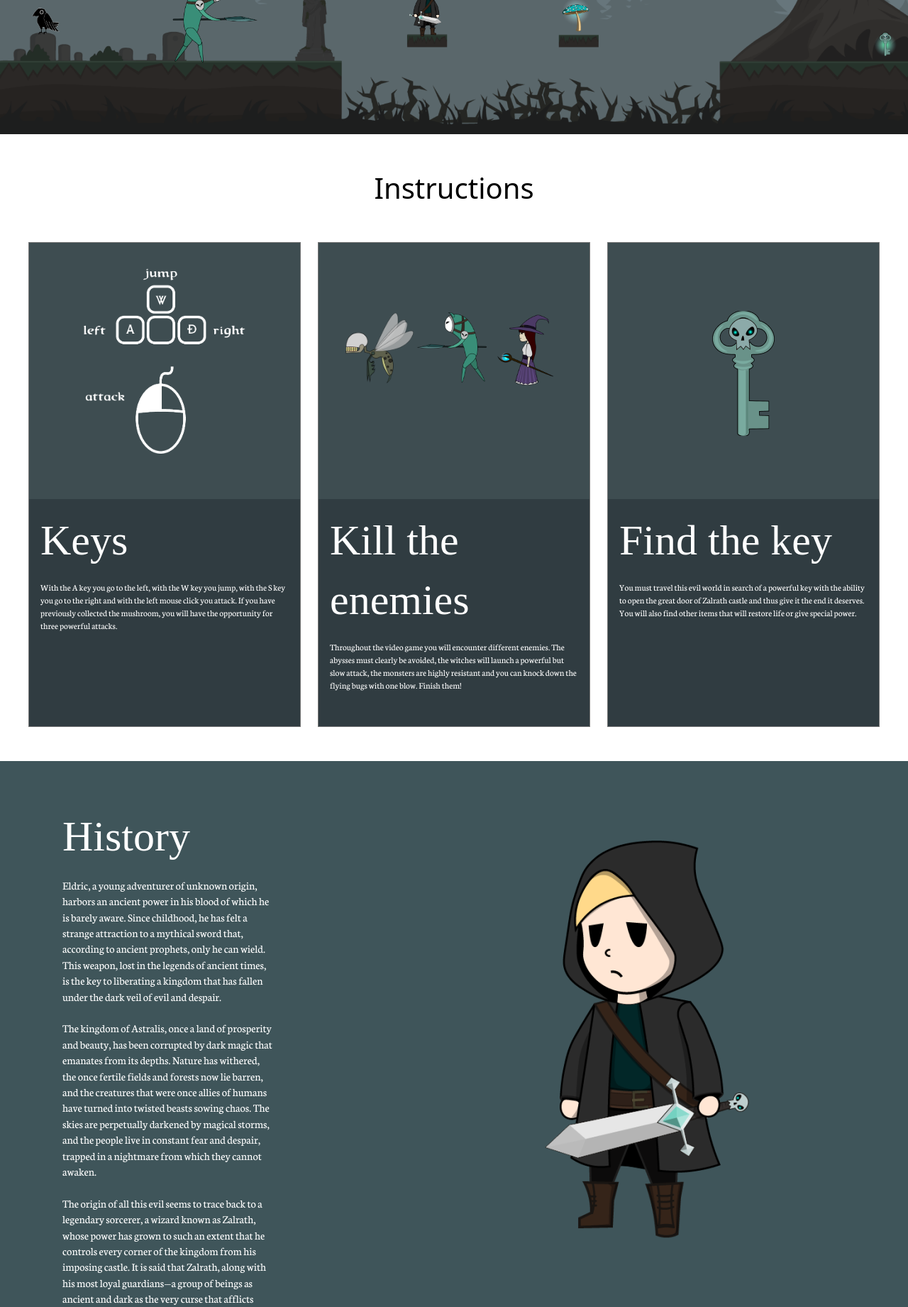
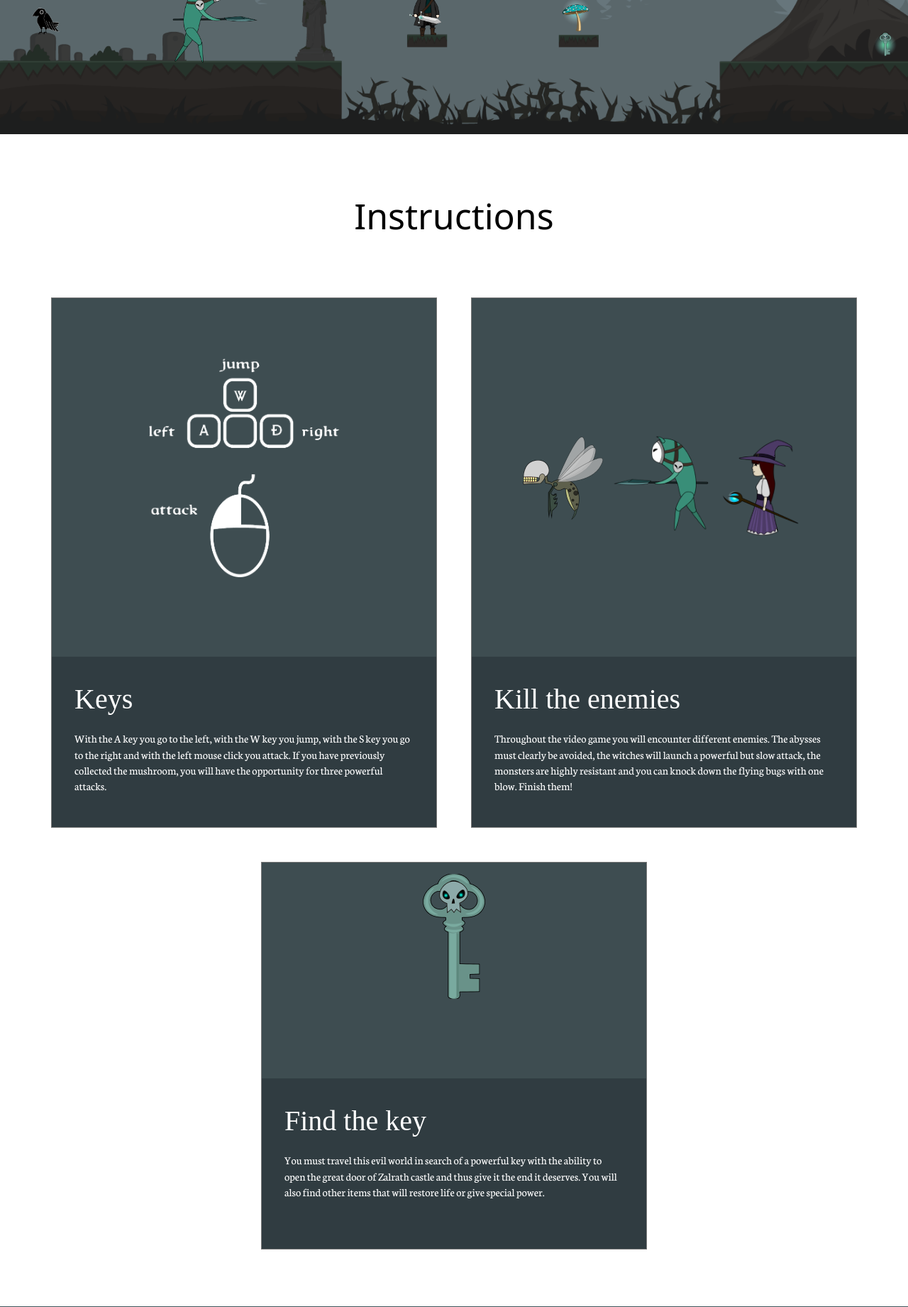
Before and after one commit to JoshCR04/video_game, a PHP site: page / in a window 1280 px wide. Shown: the part 483-2324 px from the top of the page at 71% size. Run offline with PHP 8.4, Linux system fonts and the light colour scheme; some web fonts are replaced.

Commit message:
detalles

```diff
--- a/css/main.css
+++ b/css/main.css
@@ -92,7 +92,7 @@ button:focus {
 .instructions-title {
   color: hsl(0, 0%, 0%);
   font-family: "Karantina", system-ui;
-  font-size: 2.5rem;
+  font-size: 3.125rem;
   font-weight: 400;
   margin-top: 1rem;
   margin-bottom: 5rem;
@@ -107,11 +107,6 @@ button:focus {
   .instructions-title {
     padding: 1.25rem;
     margin-bottom: 1.25rem;
-  }
-}
-@media only screen and (min-width: 1025px) {
-  .instructions-title {
-    margin-bottom: 3rem;
   }
 }
 
@@ -137,14 +132,6 @@ button:focus {
     align-items: center;
     gap: 2.5rem;
     padding: 0 1.5rem;
-  }
-}
-@media only screen and (min-width: 1025px) {
-  .instructions-cards {
-    display: flex;
-    flex-wrap: wrap;
-    justify-content: center;
-    gap: 1.5rem;
   }
 }
 
@@ -199,12 +186,6 @@ button:focus {
     padding-bottom: 4rem;
   }
 }
-@media only screen and (min-width: 1025px) {
-  .instruction-card {
-    width: 30%;
-    max-width: 34rem;
-  }
-}
 
 .img-cards {
   max-width: 50%;
@@ -229,16 +210,11 @@ button:focus {
     padding: 1rem;
   }
 }
-@media only screen and (min-width: 1025px) {
-  .img-cards {
-    max-width: 60%;
-    margin: 2rem;
-  }
-}
 
 .text-box {
   background-color: hsl(195, 15%, 22%);
   border: 0.006 solid hsl(0, 0%, 47%);
+  font-size: 2.5rem;
   margin-top: 2rem;
   padding-top: 3rem;
   padding: 2rem;
@@ -284,13 +260,6 @@ button:focus {
     white-space: normal;
   }
 }
-@media only screen and (min-width: 1025px) {
-  .text-box {
-    height: auto;
-    padding: 1rem;
-    height: 20rem;
-  }
-}
 
 .text-box figcaption {
   text-align: left;
@@ -298,11 +267,6 @@ button:focus {
   font-size: 1rem;
   color: hsl(0, 0%, 100%);
   margin: 0;
-}
-@media only screen and (min-width: 1025px) {
-  .text-box figcaption {
-    font-size: 0.8rem;
-  }
 }
 
 .title-tarjeta {
@@ -322,11 +286,6 @@ button:focus {
   .title-tarjeta {
     font-size: 1.5625rem;
     font-weight: 700;
-  }
-}
-@media only screen and (min-width: 1025px) {
-  .title-tarjeta {
-    font-size: 3.75rem;
   }
 }
 
@@ -349,12 +308,6 @@ button:focus {
     margin-top: 1.5rem;
     display: flex;
     justify-content: center;
-  }
-}
-@media only screen and (min-width: 1025px) {
-  .image-container {
-    margin-top: 6rem;
-    max-width: 100%;
   }
 }
 
@@ -543,11 +489,6 @@ input[type=password] {
     box-sizing: border-box;
   }
 }
-@media only screen and (min-width: 1025px) {
-  .instructions-section {
-    margin: 3rem 0;
-  }
-}
 
 .header {
   display: flex;
@@ -918,20 +835,9 @@ input[type=password] {
   align-items: center;
   justify-content: center;
 }
-@media only screen and (min-width: 1025px) {
-  .image-container-key {
-    margin-top: 6rem;
-    max-width: 100%;
-  }
-}
 
 .small-image {
   width: 30%;
-}
-@media only screen and (min-width: 1025px) {
-  .small-image {
-    width: 40%;
-  }
 }
 
 .small-image img {
@@ -1051,15 +957,6 @@ input[type=password] {
     height: auto;
   }
 }
-@media only screen and (min-width: 1025px) {
-  .pj-container {
-    max-width: 80%;
-    margin-left: 24rem;
-    margin-right: auto;
-    display: flex;
-    margin-top: 3rem;
-  }
-}
 
 .fondo {
   background: url(../img/fondo_menu.png) no-repeat center center fixed;
--- a/menu.html
+++ b/menu.html
@@ -51,9 +51,6 @@
         <a href="game.html">start adventure</a>
       </li>
       <li class="buttons">
-        <a href="controls.html">controls</a>
-      </li>
-      <li class="buttons">
         <a href="index.html">home</a>
       </li>
     </ul>
--- a/scss/abstracts/_mixins.scss
+++ b/scss/abstracts/_mixins.scss
@@ -1,9 +1,8 @@
 // Definición de breakpoints
 $phone: "(max-width: 576px)"; // Móviles pequeños
 $tablet: "(min-width: 577px) and (max-width: 768px)"; // Tabletas en modo retrato
-$tablet-landscape: "(min-width: 769px) and (max-width: 924px) and (orientation: landscape)"; // Tabletas en modo paisaje
-$phone-tablet-portrait-landscape: "(max-width: 1024px) and (min-width: 925px)"; // Aplica tanto a teléfonos como tabletas en retrato/landscape
-$large-desktop: "(min-width: 1025px)"; // Computadoras de escritorio grandes
+$tablet-landscape: "(min-width: 769px) and (max-width: 1024px) and (orientation: landscape)"; // Tabletas en modo paisaje
+
 
 @mixin respond-to($media) {
   @media only screen and #{$media} {
--- a/scss/components/_cards.scss
+++ b/scss/components/_cards.scss
@@ -5,7 +5,7 @@
 .instructions-title {
   color: $clr-black;
   font-family: $ff-primary;
-  font-size: $fs-xmd;
+  font-size: $fs-xxmd;
   font-weight: $fw-regular;
   margin-top: 1rem;
   margin-bottom: 5rem;
@@ -16,9 +16,6 @@
   @include respond-to($tablet) {
     padding: 1.25rem;
     margin-bottom: 1.25rem;
-  }
-  @include respond-to($large-desktop) {
-    margin-bottom: 3rem;
   }
 }
 
@@ -40,12 +37,6 @@
     align-items: center;
     gap: 2.5rem;
     padding: 0 1.5rem;
-  }
-  @include respond-to($large-desktop) {
-    display: flex;
-    flex-wrap: wrap;
-    justify-content: center;
-    gap: 1.5rem;
   }
 }
 
@@ -95,10 +86,6 @@
       padding-bottom: 4rem;
     }
   }
-  @include respond-to($large-desktop) {
-    width: 30%;
-    max-width: 34rem;
-  }
 }
 
 .img-cards {
@@ -119,15 +106,12 @@
     margin: 0 auto;
     padding: 1rem;
   }
-  @include respond-to($large-desktop) {
-    max-width: 60%;
-    margin: 2rem;
-  }
 }
 
 .text-box {
   background-color: $clr-tarjet-text;
   border: 0.006 solid $clr-tarjet-border;
+  font-size: $fs-xmd;
   margin-top: 2rem;
   padding-top: 3rem;
   padding: 2rem;
@@ -168,12 +152,6 @@
       white-space: normal;
     }
   }
-
-  @include respond-to($large-desktop) {
-    height: auto;
-    padding: 1rem;
-    height: 20rem;
-  }
 }
 
 .text-box figcaption {
@@ -182,9 +160,6 @@
   font-size: $fs-sm;
   color: $clr-white;
   margin: 0;
-  @include respond-to($large-desktop) {
-    font-size: $fs-xs;
-  }
 }
 
 .title-tarjeta {
@@ -200,9 +175,6 @@
   @include respond-to($tablet) {
     font-size: $fs-m;
     font-weight: $fw-bold;
-  }
-  @include respond-to($large-desktop) {
-    font-size: $fs-lg;
   }
 }
 
@@ -221,10 +193,6 @@
     margin-top: 1.5rem;
     display: flex;
     justify-content: center;
-  }
-  @include respond-to($large-desktop) {
-    margin-top: 6rem;
-    max-width: 100%;
   }
 }
 
--- a/scss/components/_icons.scss
+++ b/scss/components/_icons.scss
@@ -7,12 +7,6 @@
   height: 2rem;
   margin-right: 0.5rem;
   transition: filter 0.3s ease;
-
-  @include respond-to($phone-tablet-portrait-landscape) {
-    width: 1rem;
-    height: 1rem;
-    margin-right: 0.5rem;
-  }
 }
 
 //iconos del footer
--- a/scss/components/_sections.scss
+++ b/scss/components/_sections.scss
@@ -19,7 +19,4 @@
     padding: 0 1.5rem;
     box-sizing: border-box;
   }
-  @include respond-to($large-desktop) {
-    margin: 3rem 0;
-  }
 }
--- a/scss/layout/_header.scss
+++ b/scss/layout/_header.scss
@@ -19,13 +19,6 @@
     text-align: center;
     flex-direction: row;
   }
-
-  @include respond-to($phone-tablet-portrait-landscape) {
-    padding: 0.1rem;
-    margin: auto;
-    text-align: center;
-    padding-right: 2rem;
-  }
 }
 .logo-header {
   width: 8.75rem;
@@ -39,13 +32,4 @@
     display: block;
     height: auto;
   }
-
-  @include respond-to($phone-tablet-portrait-landscape) {
-    width: 90%;
-    max-width: 9rem;
-    margin: 0;
-    padding: 1rem;
-    display: block;
-    height: auto;
-  }
 }
--- a/scss/layout/_navigations.scss
+++ b/scss/layout/_navigations.scss
@@ -25,10 +25,6 @@
 
   @include respond-to($phone) {
     padding-bottom: 1rem;
-  }
-
-  @include respond-to($phone-tablet-portrait-landscape) {
-    font-size: $fs-sm;
   }
 }
 /*menu hamburguesa*/
--- a/scss/pages/_index.scss
+++ b/scss/pages/_index.scss
@@ -23,17 +23,10 @@
   margin-top: 1rem;
   align-items: center;
   justify-content: center;
-  @include respond-to($large-desktop) {
-    margin-top: 6rem;
-    max-width: 100%;
-  }
 }
 
 .small-image {
   width: 30%;
-  @include respond-to($large-desktop) {
-    width: 40%;
-  }
 }
 
 .small-image img {
@@ -142,11 +135,4 @@
       height: auto;
     }
   }
-  @include respond-to($large-desktop) {
-    max-width: 80%;
-    margin-left: 24rem;
-    margin-right: auto;
-    display: flex;
-    margin-top: 3rem;
-  }
 }
--- a/scss/pages/_menu.scss
+++ b/scss/pages/_menu.scss
@@ -15,8 +15,14 @@
 
 .logo_menu {
   display: table;
-  margin: 8rem auto 4rem;
-  width: 70%;
+  margin: 13rem auto 4rem;
+  width: 80%;
+  @include respond-to($tablet-landscape) {
+    display: table;
+    margin: 1rem auto 1rem;
+    width: 50%;
+
+  }
 }
 
 .menu-section {
@@ -49,6 +55,11 @@
   margin-top: 2rem;
   font-size: $fs-xmd;
   padding: 0.5rem 1rem;
+  @include respond-to($tablet-landscape) {
+    margin-top: 0;
+    font-size: $fs-m;
+    padding: 0.5rem 1rem;
+  }
 }
 
 @include respond-to($phone) {
@@ -101,100 +112,3 @@
     z-index: 1000;
   }
 }
-//menu para celulares volteados y tabletas
-@include respond-to($phone-tablet-portrait-landscape) {
-  .fondo {
-    height: 100vh;
-  }
-
-  .logo_menu {
-    margin: 1rem auto 0;
-    margin-bottom: 0.5rem;
-    padding-bottom: 0;
-    width: 50%;
-  }
-
-  .menu-section {
-    margin-top: 0;
-  }
-
-  .buttons {
-    margin-bottom: 0;
-  }
-
-  .buttons a {
-    font-size: $fs-m;
-    margin-bottom: 0.1rem;
-    padding: 0;
-  }
-
-  .buttons:nth-child(2) {
-    display: none;
-  }
-
-  .orientation-message {
-    display: none;
-  }
-}
-
-//menu para tabletas volteadas
-@include respond-to($tablet-landscape) {
-  .fondo {
-    height: 100vh;
-  }
-
-  .logo_menu {
-    margin: 1rem auto 0;
-    margin-top: 1rem;
-    margin-bottom: 0rem;
-    padding-bottom: 0;
-    width: 70%;
-  }
-
-  .menu-section {
-    margin-top: 0;
-  }
-
-  .buttons {
-    margin-bottom: 0;
-  }
-
-  .buttons a {
-    font-size: $fs-md;
-    margin-bottom: 0rem;
-    padding: 0;
-  }
-
-  .buttons:nth-child(2) {
-    display: none;
-  }
-
-  .orientation-message {
-    display: none;
-  }
-}
-
-//menu para portatiles
-@include respond-to($large-desktop) {
-  .logo_menu {
-    margin: 1rem auto 0;
-    margin-top: 7rem;
-    margin-bottom: 1rem;
-    padding-bottom: 0;
-    width: 70%;
-  }
-
-  .menu-section {
-    margin-top: 0;
-  }
-
-  .buttons {
-    margin-bottom: 0;
-  }
-
-  .buttons a {
-    font-size: $fs-xmd;
-    margin-bottom: 1rem;
-    padding: 0;
-  }
-}
```
Also changed, not shown: other parts of css/main.css (+16 -110 lines), 2 other files.
